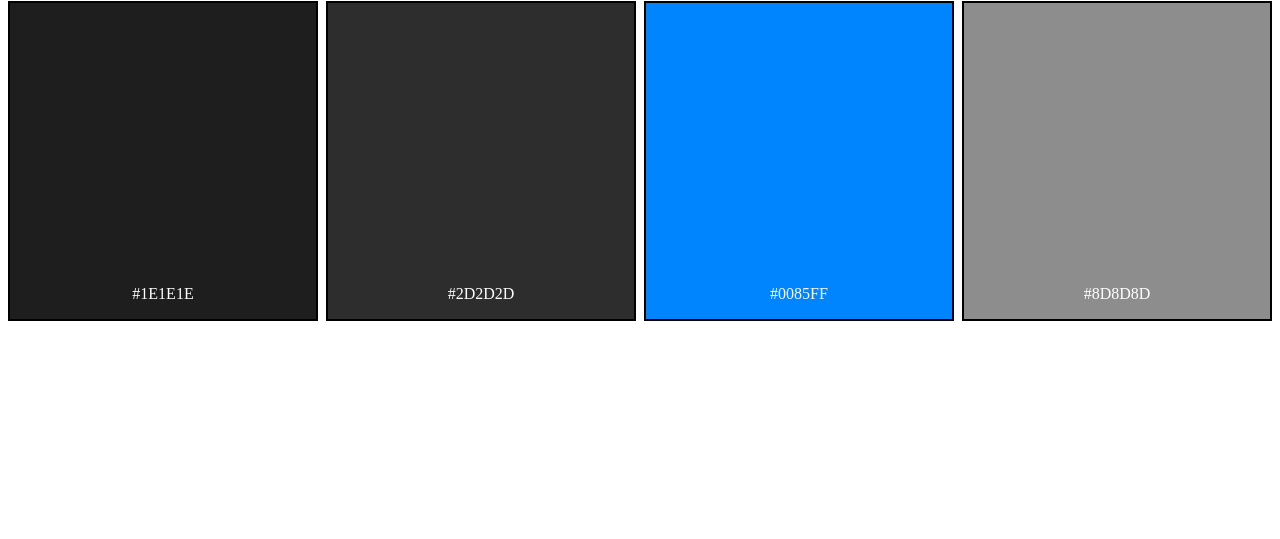
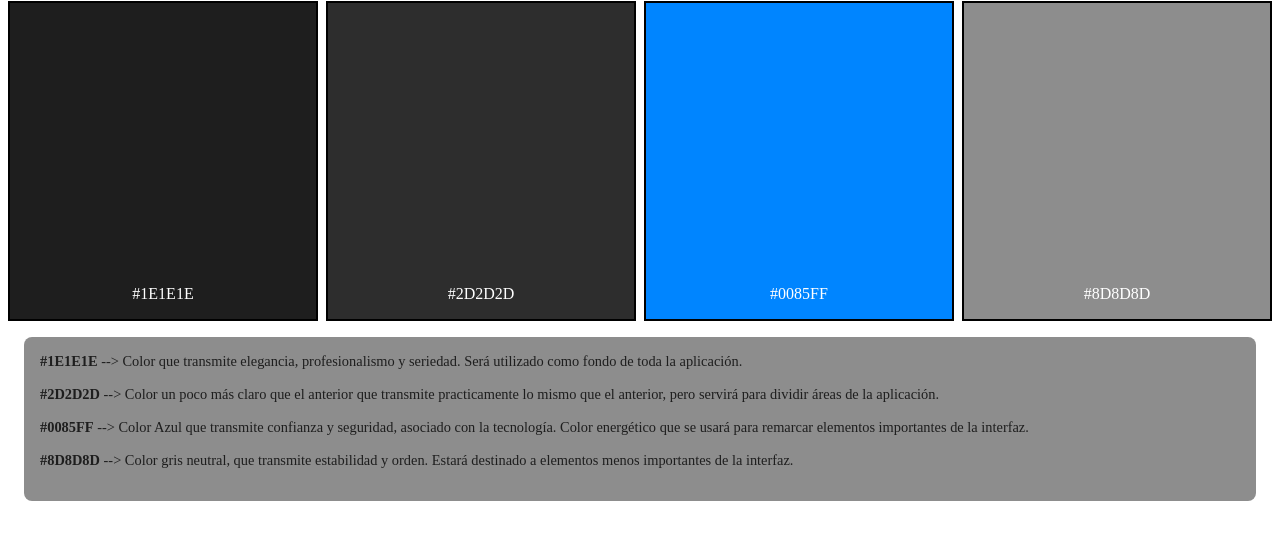
Before and after one commit to rarias1898/disenointerfaces, a plain HTML site: page Proyecto/Colores/index.html in a window 1280 px wide. Shown: the part 79-618 px from the top of the page. Drawn offline with Linux system fonts and the light colour scheme.

Commit message:
Actualizar estilos de página para dispositivos móviles y agregar explicaciones de colores en la página de Colores

```diff
--- a/Proyecto/Colores/index.html
+++ b/Proyecto/Colores/index.html
@@ -3,7 +3,7 @@
   <head>
     <meta charset="UTF-8" />
     <meta name="viewport" content="width=device-width, initial-scale=1.0" />
-    <link rel="stylesheet" href="./styles/styles.css">
+    <link rel="stylesheet" href="./styles/styles.css" />
     <title>Colores</title>
   </head>
   <body>
@@ -14,5 +14,20 @@
       <div class="item">#0085FF</div>
       <div class="item">#8D8D8D</div>
     </div>
+
+    <div class="explicaciones">
+      <div class="explicacion">
+        <p><strong>#1E1E1E</strong> --> Color que transmite elegancia, profesionalismo y seriedad. Será utilizado como fondo de toda la aplicación.</p>
+      </div>
+      <div class="explicacion">
+        <p><strong>#2D2D2D</strong> --> Color un poco más claro que el anterior que transmite practicamente lo mismo que el anterior, pero servirá para dividir áreas de la aplicación.</p>
+      </div>
+      <div class="explicacion">
+        <p><strong>#0085FF</strong> --> Color Azul que transmite confianza y seguridad, asociado con la tecnología. Color energético que se usará para remarcar elementos importantes de la interfaz.</p>
+      </div>
+      <div class="explicacion">
+        <p><strong>#8D8D8D</strong> --> Color gris neutral, que transmite estabilidad y orden. Estará destinado a elementos menos importantes de la interfaz. </p>
+      </div>
+    </div>
   </body>
 </html>
--- a/Proyecto/Colores/styles/styles.css
+++ b/Proyecto/Colores/styles/styles.css
@@ -32,6 +32,23 @@
   background-color: #8D8D8D;
 }
 
+.explicaciones {
+  margin: 1rem;
+  padding: 1rem;
+  background-color: #8D8D8D;
+  border-radius: 0.5rem;
+}
+
+.explicacion {
+  margin-bottom: 1rem;
+  font-size: 0.9rem;
+  color: #1E1E1E;
+}
+
+.explicacion p {
+  margin: 0;
+}
+
 /* Responsive */
 @media (max-width: 600px) {
   body {
@@ -55,10 +72,8 @@
     justify-content: center;
     border: none;
   }
-}
 
-@media (min-width: 601px) and (max-width: 1000px) {
-  .container {
+  .explicaciones {
     display: none;
   }
 }
```
Also changed, not shown: 1 other file.
